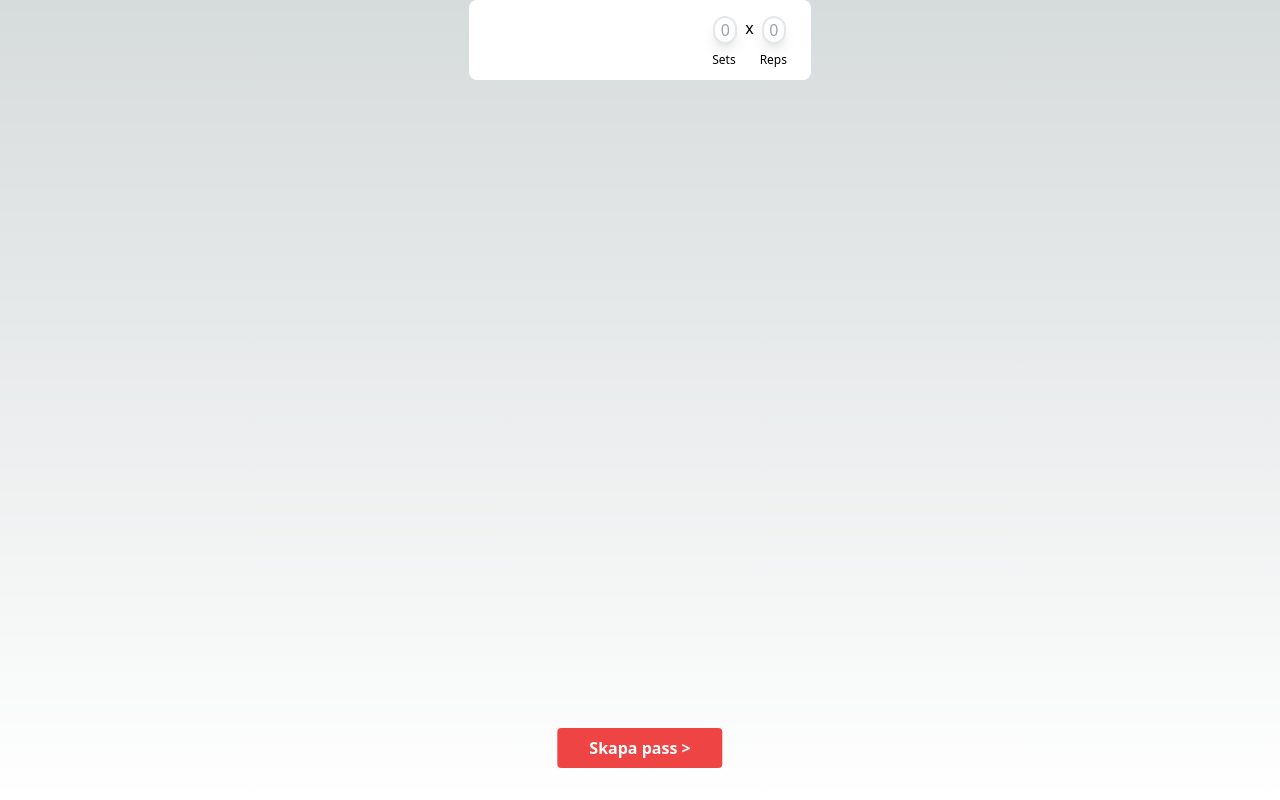
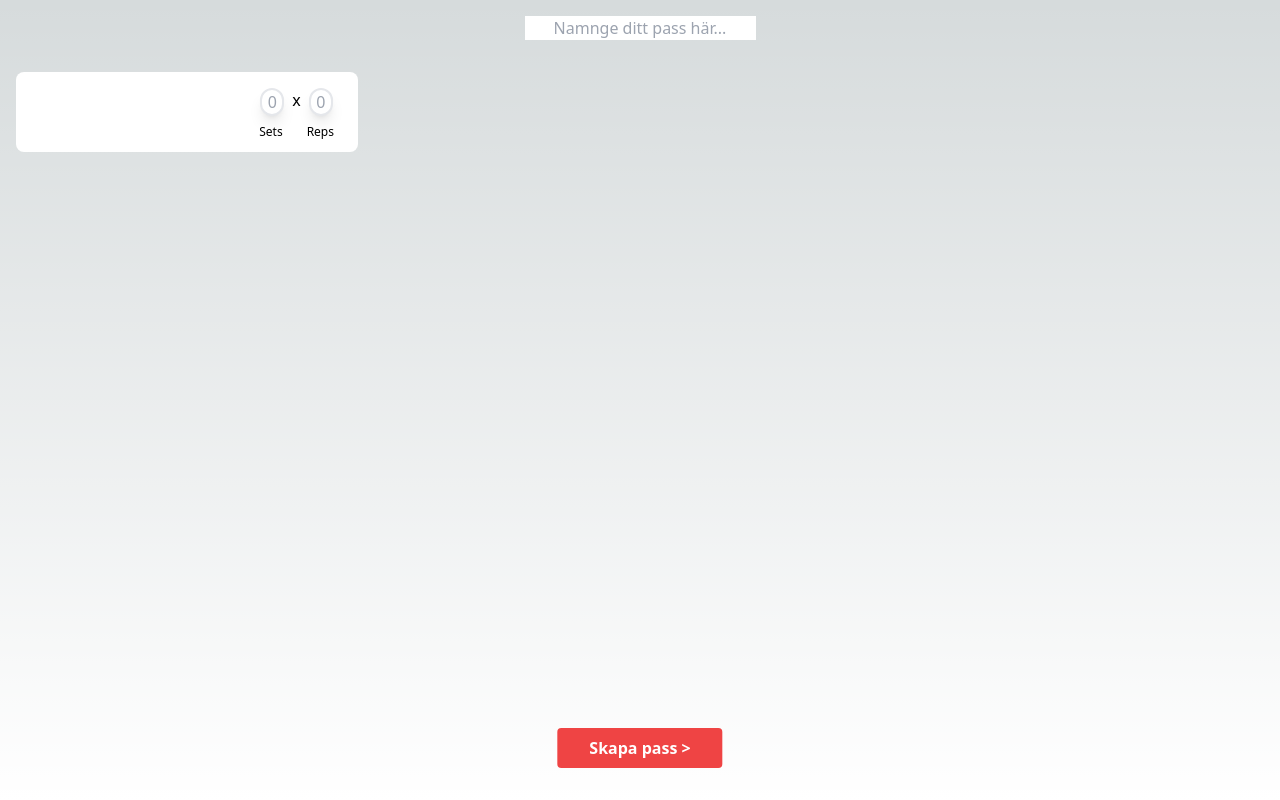
Before and after one commit to pernillakack/lift, a Next.js app: page /set_reps in a window 1280 px wide. Built offline with nearby package versions, Linux system fonts and the light colour scheme.

Commit message:
adjusted settings after deployment

```diff
--- a/Components/excerciseCard.tsx
+++ b/Components/excerciseCard.tsx
@@ -29,9 +29,9 @@ exerciseContext.setMuscleGroup(element.muscleGroup);
   const listExercises = exercises.map(
     (element) => (
       <li key={`${element.id}`}>
-        <div onClick={() => handleExercise(element)} id='card' className='flex justify-between px-4 py-4 h-20 bg-white rounded-lg shadow-[4px 5px 15px rgba(0,0,0,0.07)] w-[342px] left-[20px] top-[20px] m-4'>
+        <div onClick={() => handleExercise(element)} id='card' className='flex justify-between px-4 py-4 h-20 bg-white rounded-lg shadow-[4px 5px 15px rgba(0,0,0,0.07)] w-[342px] left-[20px] top-[20px] m-8'>
           <div id='info' className='flex flex-col'>{`${element.exercise}`}
-            <div id='muskelgrupp' className='w-24 h-4 not-italic font-normal text-xs leading-4'>{`${element.muscleGroup}`}</div>
+            <div id='muskelgrupp' className=' py-2 w-24 h-4 not-italic font-normal text-xs leading-4'>{`${element.muscleGroup}`}</div>
           </div>
           <div id='container plus' className='flex my-4 ml-1 mr-2'>
             <div><TiPlus className='mb-8 w-[18px] h-[18px] top-[33px] left[297px]' /></div>
--- a/pages/set_reps.tsx
+++ b/pages/set_reps.tsx
@@ -6,15 +6,21 @@ import ExerciseCard from '@/Components/excerciseCard'
 import Link from 'next/link'
 import MinaPass from './minaPass'
 
-
+//TODO : skapa ett onClick på knappen
 
 
 interface Props {}
 
 const Set_reps: NextPage<Props> = ({}) => {
 
-  const { exercise, muscleGroup, reps, sets } = useContext(MyContext);
+  const { exercise, muscleGroup, reps, sets , setReps, setSets} = useContext(MyContext);
 
+  //const SaveWorkout = () => {
+
+  const saveWorkout = (element: {exercise: string; musclegroup: string; reps: number; sets: number}) => {
+    //spara exercise, muscleGroup, reps, sets
+
+  }
 
 
   return (
@@ -22,7 +28,11 @@ const Set_reps: NextPage<Props> = ({}) => {
 
   <div>
 
-    <div className='h-screen flex justify-center'>
+    <div className='h-screen block '>
+      <form className=' flex justify-center'>
+      <input type="text" name='' required placeholder='Namnge ditt pass här...' className=' flex w-50 h-6 text-center m-4'></input>
+      </form>
+      <div className='flex m-4'>
     <div id='card' className='flex justify-between px-4 py-4 h-20 bg-white rounded-lg shadow-[4px 5px 15px rgba(0,0,0,0.07)]   w-[342px] left-[20px] top-[20px]'>
         <div id='container'>
 
@@ -33,9 +43,9 @@ const Set_reps: NextPage<Props> = ({}) => {
 
         <div className=''>
         <form id='inputs' className='flex justify-center'>
-        <input type="text" name='message' required placeholder='0' className=' ml-2 mr-2 w-6 rounded-full box-border border-2 shadow-lg text-center'/>
+        <input type="text" name='message' required placeholder='0' className=' ml-2 mr-2 w-6 rounded-full box-border border-2 shadow-lg text-center'></input>
             <div className=' text-center not-italic '> x </div>
-            <input type='text' name='message' required placeholder='0' className=' ml-2 mr-2 w-6 rounded-full box-border border-2 shadow-lg text-center'/>
+            <input type='text' name='message' required placeholder='0' className=' ml-2 mr-2 w-6 rounded-full box-border border-2 shadow-lg text-center'></input>
         </form>
         <div className=' flex'>
             <div id='sets' className=' py-2 ml-2 mr-2 not-italic font-normal text-xs'>Sets</div>
@@ -43,16 +53,18 @@ const Set_reps: NextPage<Props> = ({}) => {
         </div>
         </div>
         </div>
+        </div>
     </div>
     <Link href ="/minaPass">
         <div className="fixed bottom-8 left-1/2 transform -translate-x-1/2">
 
-      <button className=" text-[color:white] text-x+l bg-red-500 text-white font-bold py-2 px-8 rounded">
+      <button  className=" text-[color:white] text-x+l bg-red-500 text-white font-bold py-2 px-8 rounded">
         Skapa pass {">"}
 </button>
 </div>
         <></>
         </Link>
+
   </div>
   )
 }
```
